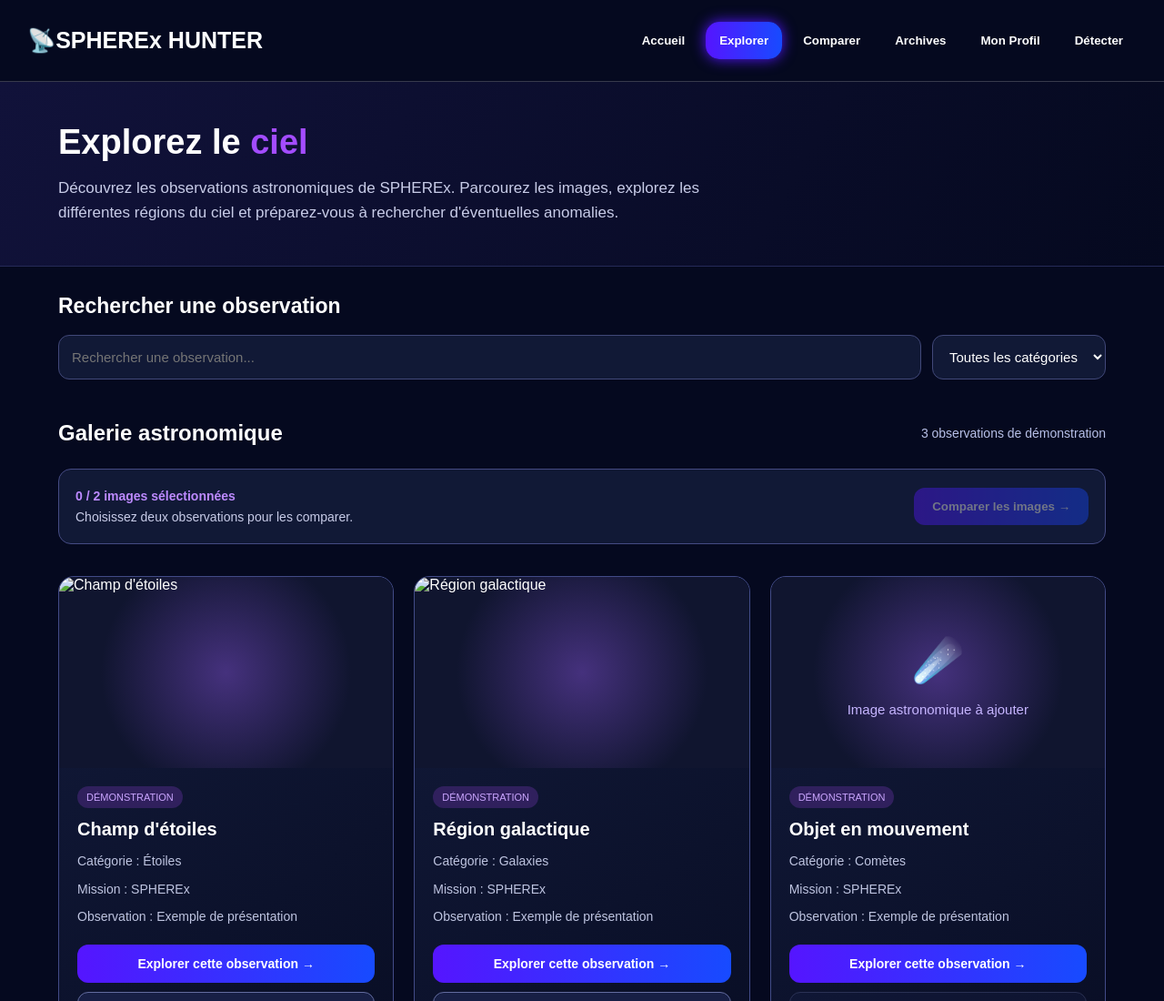
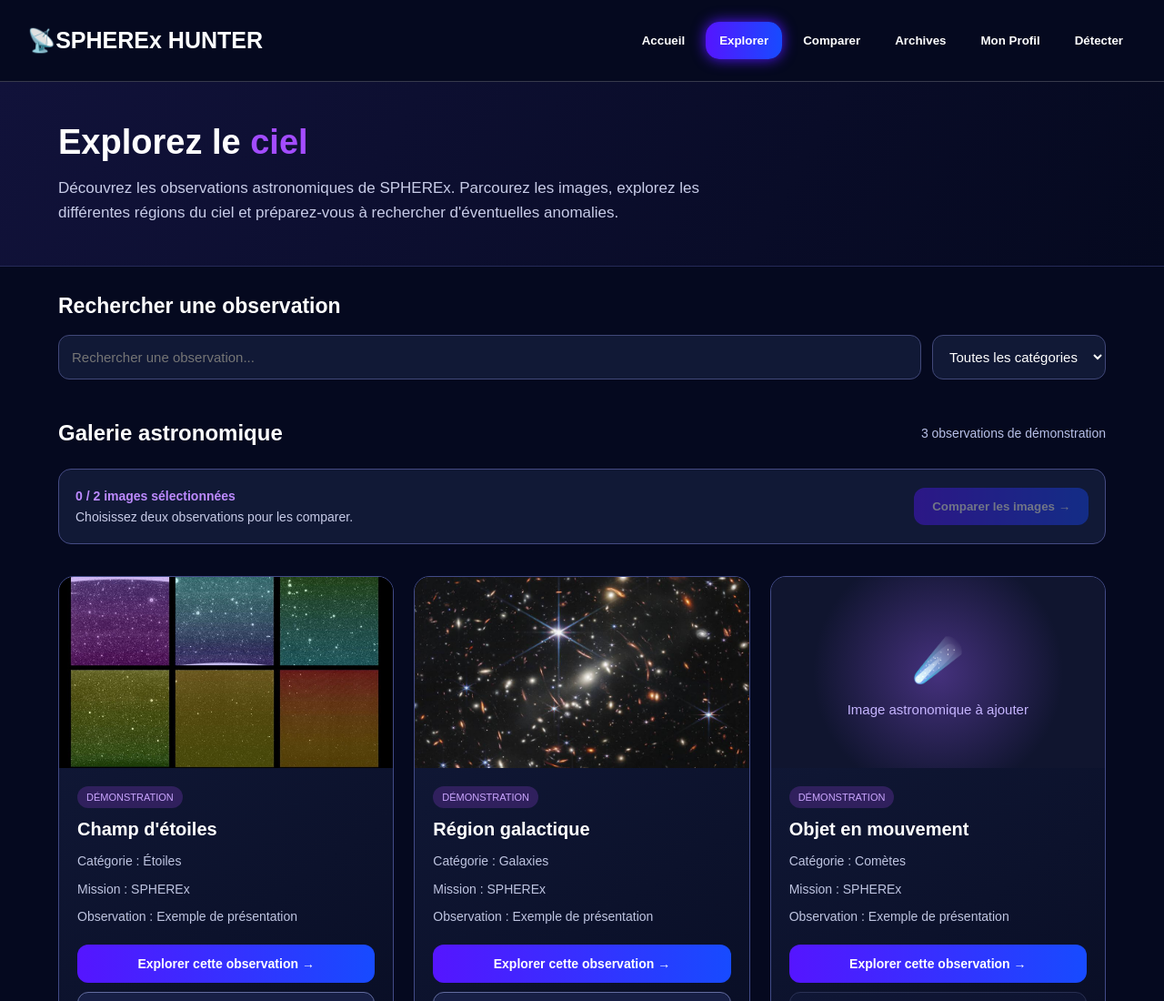
Before and after one commit to mariellebouahni-tech/SPHEREx-Hunter, a plain HTML site: page explorer.html in a window 1280 px wide. Shown: the top 1100 px of the page at 91% size. Drawn offline with Linux system fonts and the light colour scheme.

Commit message:
Update explorer.html

```diff
--- a/explorer.html
+++ b/explorer.html
@@ -473,7 +473,7 @@ footer {
         <div class="image-observation">
 
             <img
-                src="../SPHEREx/spherex-4.jpg"
+                src="spherex-4.jpg"
                 alt="Champ d'étoiles"
             >
 
@@ -513,7 +513,7 @@ footer {
         <div class="image-observation">
 
             <img
-                src="../SPHEREx/spherex-2.jpg"
+                src="spherex-2.jpg"
                 alt="Région galactique"
             >
 
```
